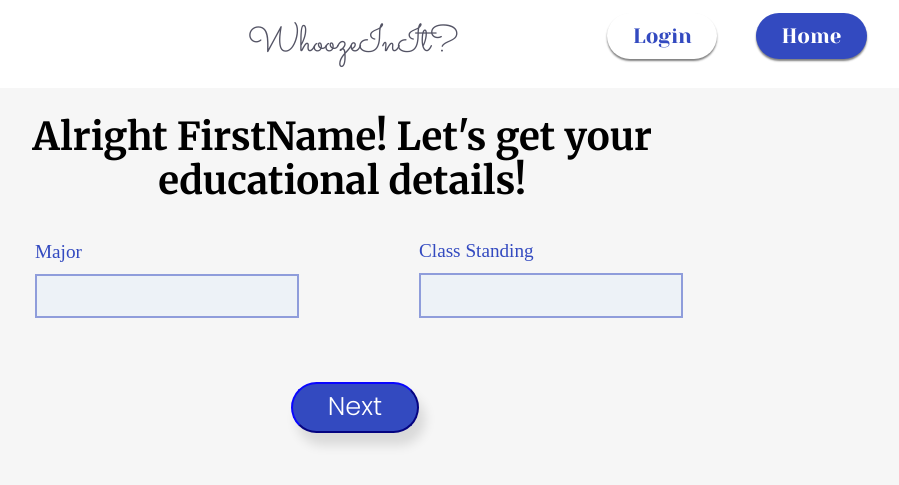
After one commit to CSE-Courses/course-project-codeville, a Node server app: template views/education.ejs in a window 1280 px wide. The commit adds this page. Shown: the top 485 px of the page, without its empty margins (285-1184 px from the left). Run offline with Node 20, Linux system fonts and the light colour scheme; the template is opened without the code that fills it, so the values that code supplies are empty; some libraries are stand-ins or nearby versions.

Commit message:
created dynamic view format

```diff
--- a/public/css/education.css
+++ b/public/css/education.css
@@ -41,7 +41,7 @@
 
 .class_standing{
     margin-top: -6vw;
-    margin-left:55vw ;
+    margin-left:55vw;
 }
 
 .class_standing_text{
--- a/routes/index.js
+++ b/routes/index.js
@@ -22,7 +22,7 @@ router.get('/contact', (req, res) => {
 });
 
 router.get('/education', (req, res) => {
-    res.sendFile("education.html");
+    res.render('education');
 });
 
 router.get('/PersonalDetails', (req, res) => {
--- /dev/null
+++ b/views/education.ejs
@@ -0,0 +1,48 @@
+<!DOCTYPE html>
+<html lang="en">
+<head>
+    <meta charset="UTF-8">
+    <meta name="viewport" content="width=device-width, initial-scale=1.0">
+    <link rel="stylesheet" media="screen and (min-width: 750px)" href="css\education.css">
+    <link rel="stylesheet" media="screen and (max-width: 750px)" href="css\education_mobile.css">
+
+    <script src="js/nav.js"></script>
+    <link rel="stylesheet" href="css/header.css">
+    <script src="https://kit.fontawesome.com/26b935012c.js" crossorigin="anonymous"></script>
+    <link href="https://fonts.googleapis.com/css2?family=Sacramento&display=swap" rel="stylesheet">
+    <link href="https://fonts.googleapis.com/css2?family=Yeseva+One&display=swap" rel="stylesheet">
+    <link href="https://fonts.googleapis.com/css2?family=Poppins:wght@300&display=swap" rel="stylesheet">
+    <link href="https://fonts.googleapis.com/css2?family=Merriweather:wght@700&display=swap" rel="stylesheet">
+    <title>Education Details</title>
+</head>
+<body>
+
+<header class="topnav" id="myTopnav">
+    <span>WhoozeInIt?</span>
+    <a class="signup" href="index.html">Home</a>
+    <a class="login" href="Login">Login</a>
+    <a href="javascript:void(0);" class="icon" onclick="expandNav()">
+        <i class="fa fa-bars"></i>
+    </a>
+</header>
+
+<h1 class="Education_setup">Alright FirstName! Let's get your educational details!</h1>
+
+<div class="overlay">
+    <form action="education" method="post"></form>
+        <div class="major">
+            <p class="major_text">Major</p>
+            <input class="major_box" type="text" id="major" name="major" required>
+        </div>
+
+        <div class="class_standing">
+            <p class="class_standing_text">Class Standing</p>
+            <input class="class_standing_box" type="text" id="class_standing" name="class_standing" required>
+        </div>
+    <button type="submit" id="next" class="next"> Next</button>
+    </form>
+</div>
+
+
+</body>
+</html>
```
